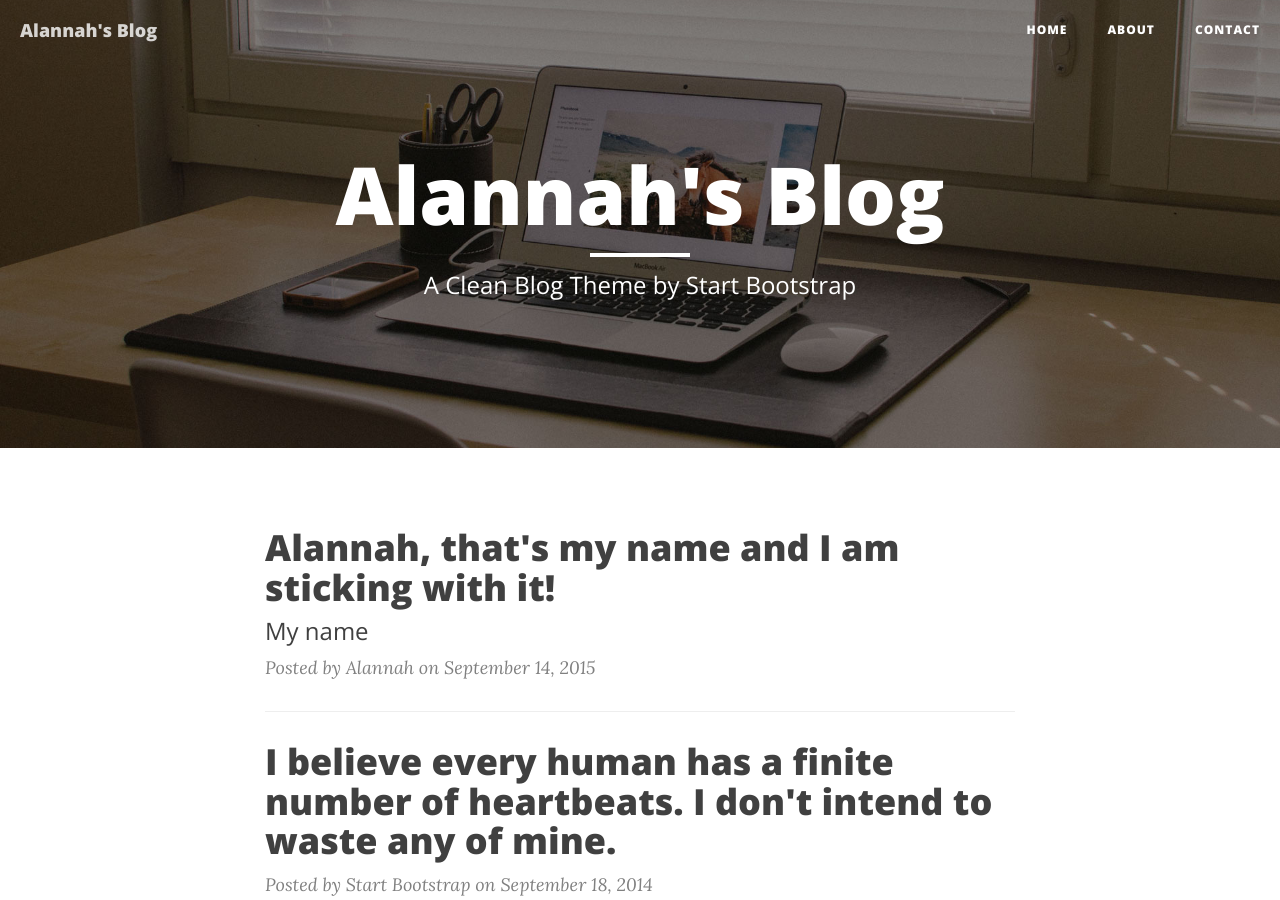
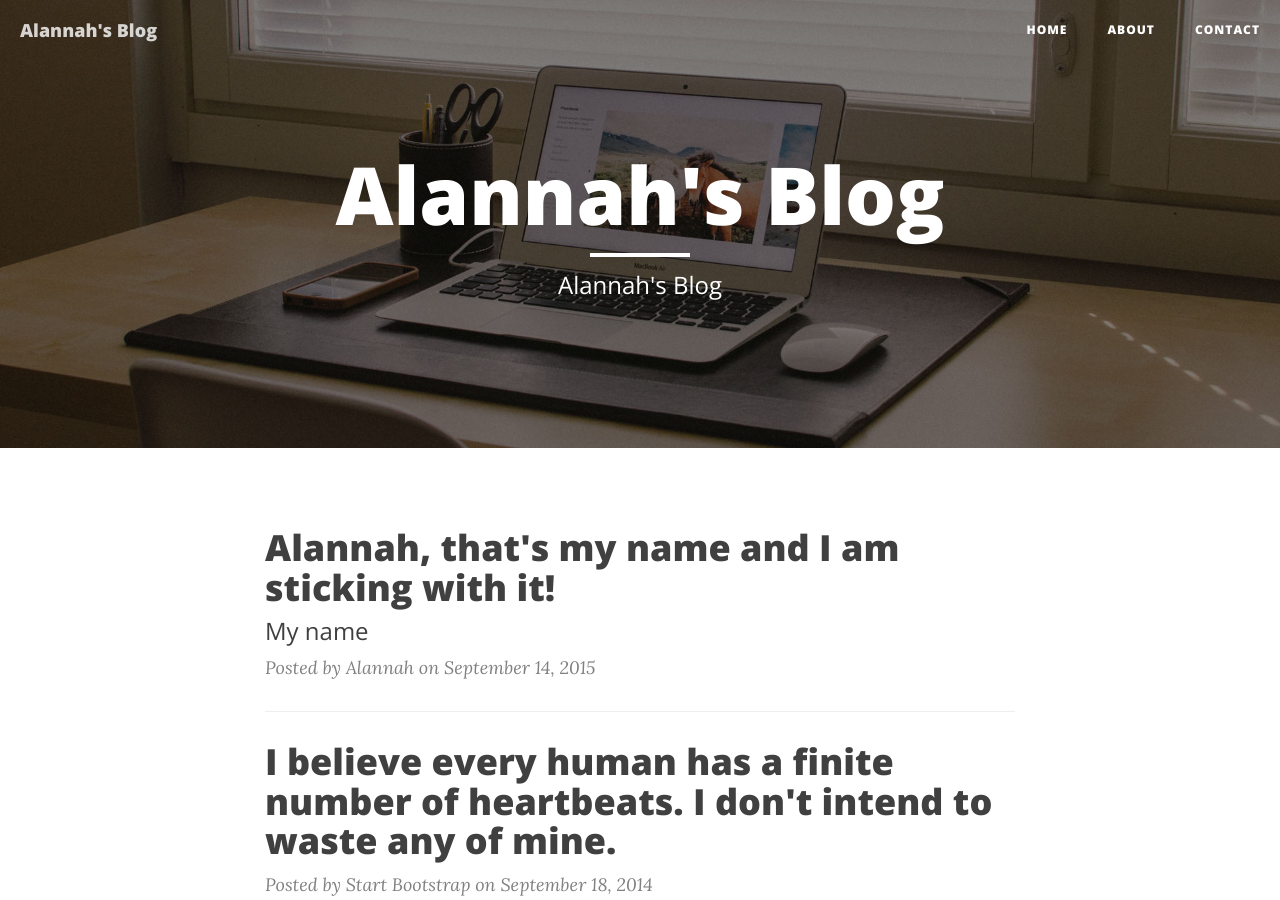
Before and after one commit to alannahyoho/alBlog, a Jekyll site: the page built from index.html, in a window 1280 px wide and 900 px high. Built offline with Jekyll 4.4.1, drawn with Linux system fonts in a browser that asks for light colours; nearby versions of some CDN libraries; the list of posts is cut into pages by our own code.

Commit message:
Update index.html

```diff
--- a/index.html
+++ b/index.html
@@ -1,6 +1,6 @@
 ---
 layout: page
-description: "A Clean Blog Theme by Start Bootstrap"
+description: "Alannah's Blog"
 ---
 
 {% for post in paginator.posts %}
```
